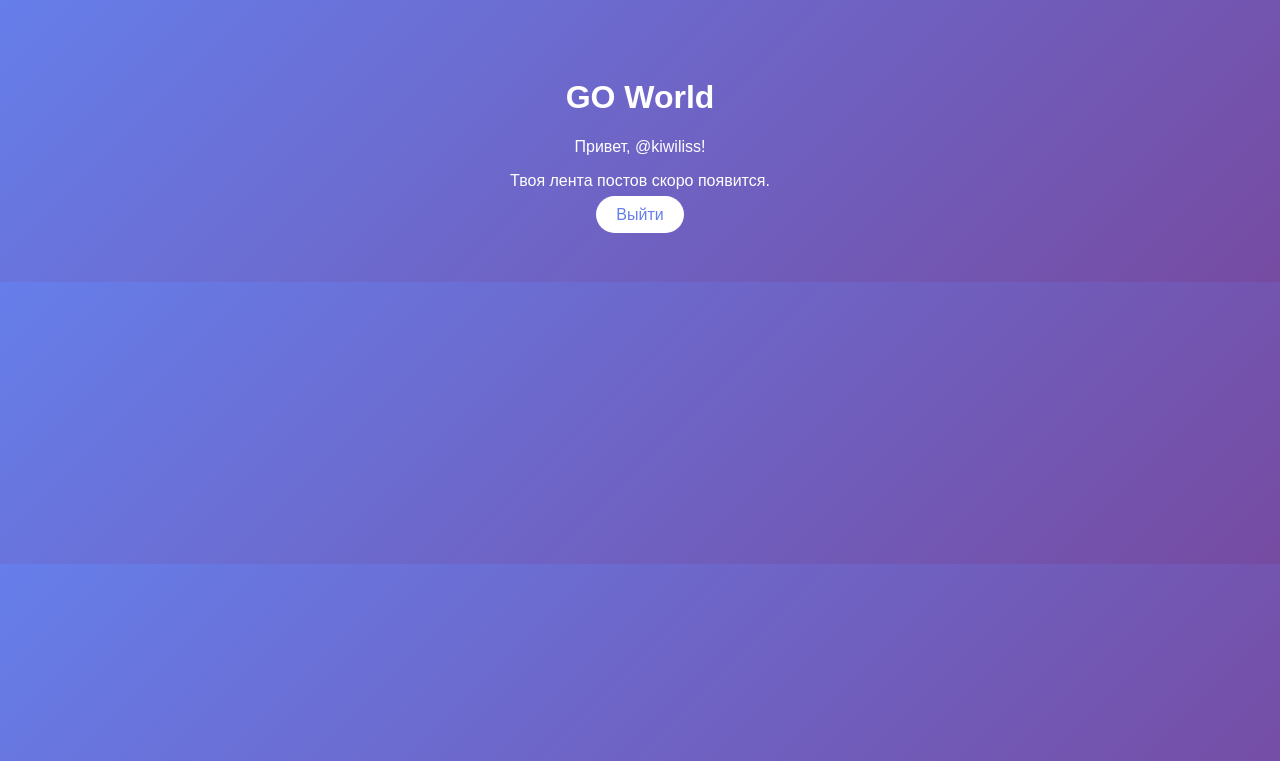
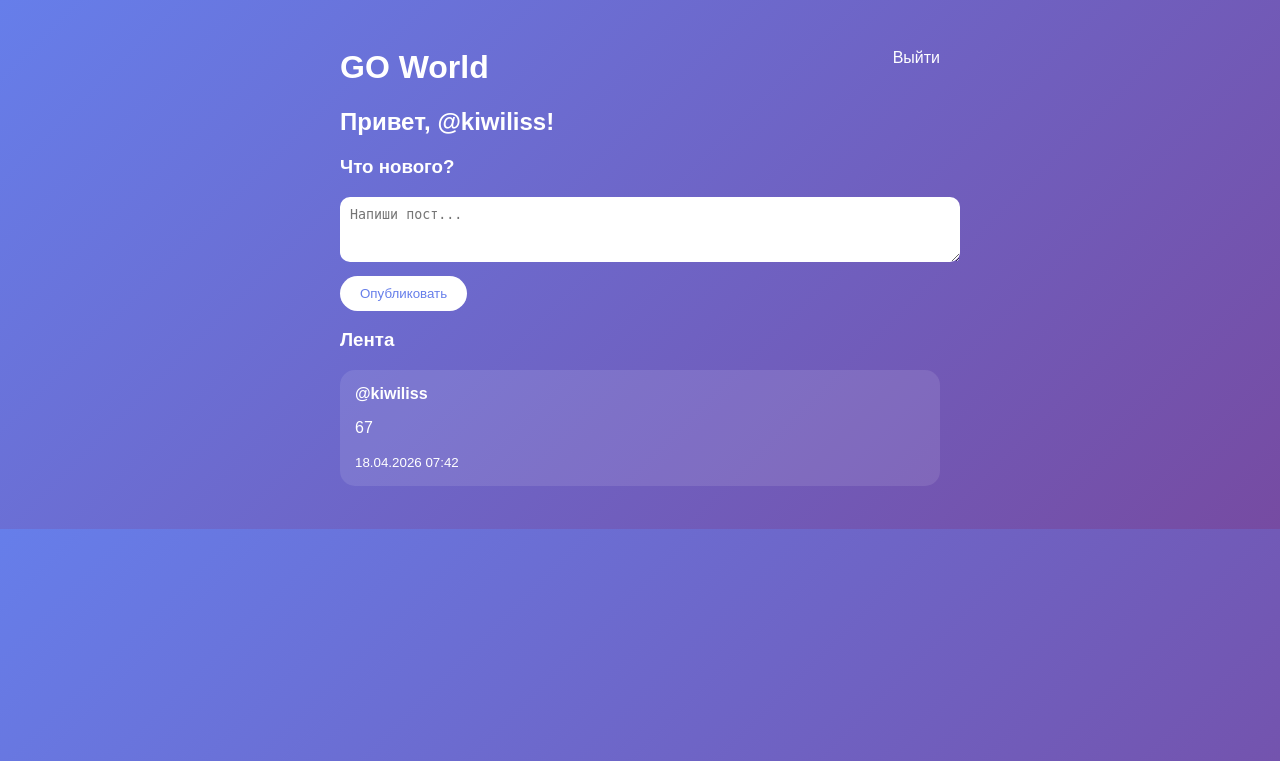
Before and after one commit to kiwiliwwi9-afk/GO-World, a Flask app: page /feed in a window 1280 px wide. Shown: the top 761 px of the page. Run offline with Flask 3, Linux system fonts and the light colour scheme; a user stored in the database is signed in.

Commit message:
Update feed.html

```diff
--- a/templates/feed.html
+++ b/templates/feed.html
@@ -5,10 +5,25 @@
     <style>
         body {
             font-family: Arial;
-            text-align: center;
-            padding: 50px;
+            padding: 20px;
             background: linear-gradient(135deg, #667eea, #764ba2);
             color: white;
+        }
+        .container {
+            max-width: 600px;
+            margin: 0 auto;
+        }
+        .post {
+            background: rgba(255,255,255,0.1);
+            padding: 15px;
+            border-radius: 15px;
+            margin-bottom: 15px;
+        }
+        textarea {
+            width: 100%;
+            padding: 10px;
+            border-radius: 10px;
+            border: none;
         }
         .btn {
             background: white;
@@ -16,13 +31,38 @@
             padding: 10px 20px;
             border-radius: 20px;
             text-decoration: none;
+            border: none;
+            margin-top: 10px;
+        }
+        .logout {
+            color: white;
+            text-decoration: none;
+            float: right;
         }
     </style>
 </head>
 <body>
-    <h1>GO World</h1>
-    <p>Привет, {{ current_user.username }}!</p>
-    <p>Твоя лента постов скоро появится.</p>
-    <a href="/logout" class="btn">Выйти</a>
+    <div class="container">
+        <a href="/logout" class="logout">Выйти</a>
+        <h1>GO World</h1>
+        <h2>Привет, {{ current_user.username }}!</h2>
+
+        <h3>Что нового?</h3>
+        <form method="POST" action="/post">
+            <textarea name="content" placeholder="Напиши пост..." rows="3" required></textarea>
+            <button type="submit" class="btn">Опубликовать</button>
+        </form>
+
+        <h3>Лента</h3>
+        {% for post in posts %}
+        <div class="post">
+            <strong>{{ post.author.username }}</strong>
+            <p>{{ post.content }}</p>
+            <small>{{ post.created_at.strftime('%d.%m.%Y %H:%M') }}</small>
+        </div>
+        {% else %}
+        <p>Нет постов. Напиши первый!</p>
+        {% endfor %}
+    </div>
 </body>
 </html>
```
